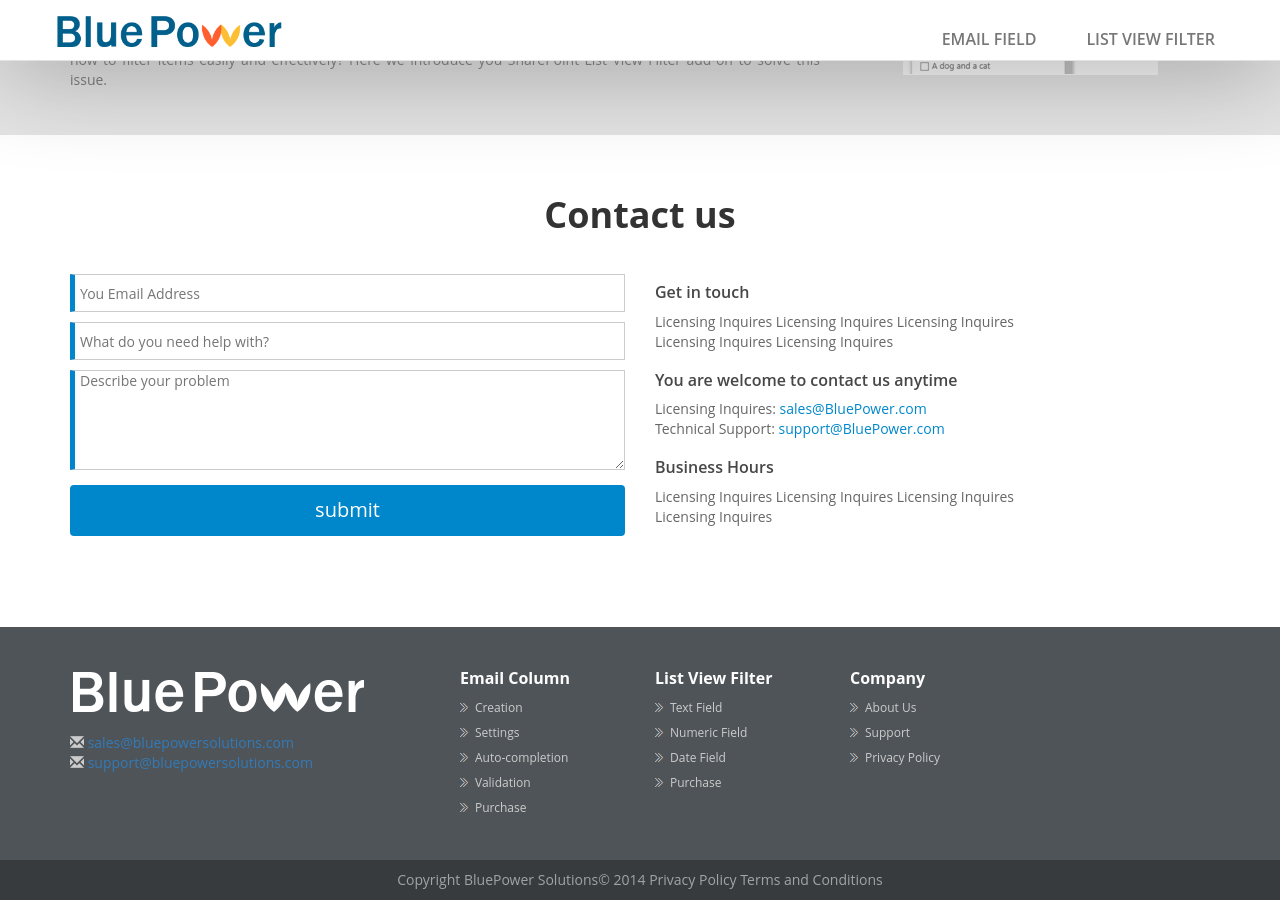
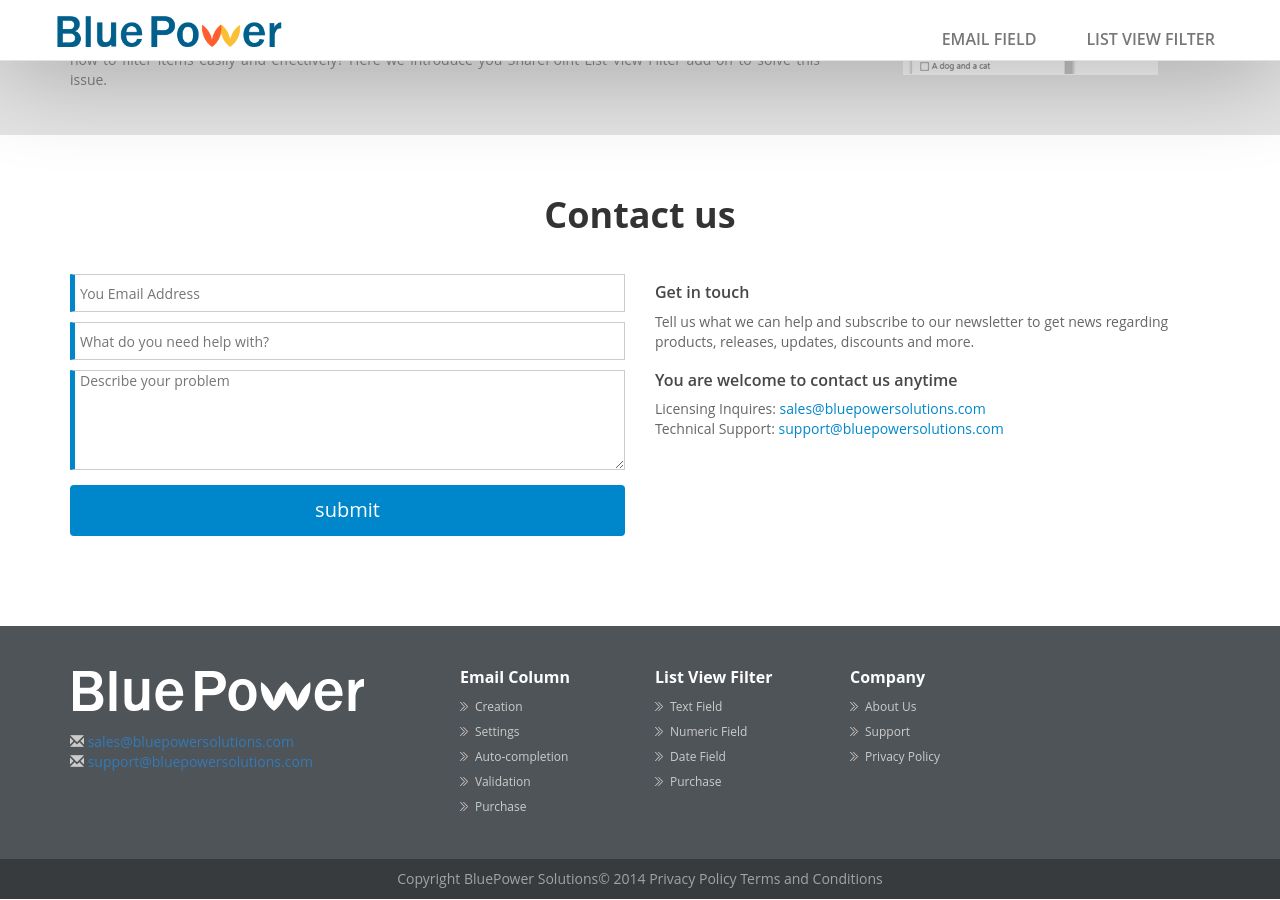
Before and after one commit to raymondlee915/raymondlee915.github.io, a Jekyll site: the page built from index.html, in a window 1280 px wide and 900 px high, scrolled down 1211 px. Built offline with Jekyll 4.4.1, drawn with Linux system fonts in a browser that asks for light colours; nearby versions of some CDN libraries.

Commit message:
fixed one error place

```diff
--- a/index.html
+++ b/index.html
@@ -175,22 +175,14 @@
                             <li>
                                 <h5>Get in touch</h5>
                                 <p>
-                                    Licensing Inquires Licensing Inquires Licensing Inquires
-                                    <br /> Licensing Inquires Licensing Inquires
+                                  Tell us what we can help and subscribe to our newsletter to get news regarding products, releases, updates, discounts and more.
                                 </p>
                             </li>
                             <li>
                                 <h5>You are welcome to contact us anytime</h5>
                                 <p>
-                                    Licensing Inquires: <span>sales@BluePower.com </span>
-                                    <br /> Technical Support: <span>support@BluePower.com  </span>
-                                </p>
-                            </li>
-                            <li>
-                                <h5>Business  Hours</h5>
-                                <p>
-                                    Licensing Inquires Licensing Inquires Licensing Inquires
-                                    <br /> Licensing Inquires
+                                    Licensing Inquires: <span>sales@bluepowersolutions.com </span>
+                                    <br /> Technical Support: <span>support@bluepowersolutions.com  </span>
                                 </p>
                             </li>
                         </ul>
```
